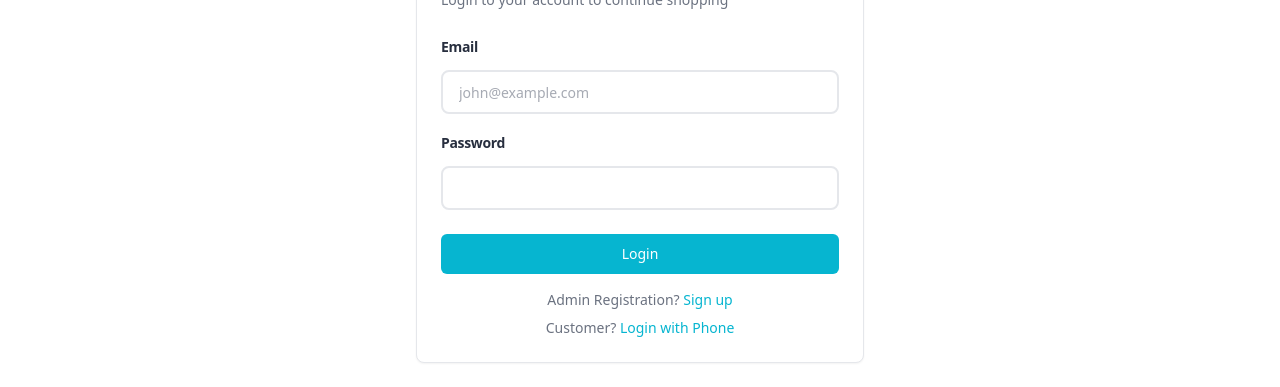
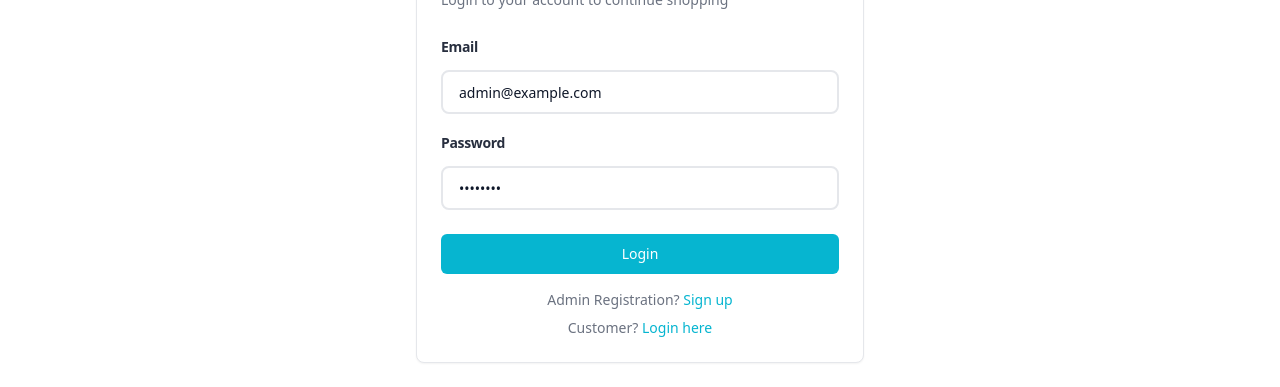
Before and after one commit to mwrueen/ecommerce-frontend, a React (Vite) app: page /login in a window 1280 px wide. Shown: the part 320-707 px from the top of the page. Built offline with nearby package versions, Linux system fonts and the light colour scheme; no server answers.

Commit message:
Demo account

```diff
--- a/src/pages/CustomerAuth.tsx
+++ b/src/pages/CustomerAuth.tsx
@@ -19,6 +19,9 @@ import { RootState } from '@/store';
 import { Mail, Lock, ShieldCheck, ArrowLeft } from 'lucide-react';
 
 type AuthView = 'login' | 'register' | 'forgot-password' | 'reset-password';
+
+const DEMO_CUSTOMER_EMAIL = 'jane@example.com';
+const DEMO_CUSTOMER_PASSWORD = 'password';
 
 const CustomerAuth = () => {
   const navigate = useNavigate();
@@ -45,6 +48,16 @@ const CustomerAuth = () => {
       navigate('/');
     }
   }, [isAuthenticated, user, navigate]);
+
+  useEffect(() => {
+    if (view === 'login' && email === '' && password === '') {
+      setEmail(DEMO_CUSTOMER_EMAIL);
+      setPassword(DEMO_CUSTOMER_PASSWORD);
+    } else if (view !== 'login' && email === DEMO_CUSTOMER_EMAIL && password === DEMO_CUSTOMER_PASSWORD) {
+      setEmail('');
+      setPassword('');
+    }
+  }, [view, email, password]);
 
   const handleLogin = async (e: React.FormEvent) => {
     e.preventDefault();
--- a/src/pages/Login.tsx
+++ b/src/pages/Login.tsx
@@ -10,6 +10,9 @@ import { Card, CardContent, CardDescription, CardFooter, CardHeader, CardTitle }
 import { toast } from 'sonner';
 import { RootState } from '@/store';
 
+const DEMO_ADMIN_EMAIL = 'admin@example.com';
+const DEMO_ADMIN_PASSWORD = 'password';
+
 const Login = () => {
   const navigate = useNavigate();
   const dispatch = useDispatch();
@@ -17,8 +20,8 @@ const Login = () => {
   const { isAuthenticated, user } = useSelector((state: RootState) => state.auth);
 
   const [formData, setFormData] = useState({
-    email: '',
-    password: '',
+    email: DEMO_ADMIN_EMAIL,
+    password: DEMO_ADMIN_PASSWORD,
   });
 
   // Redirect if already authenticated
@@ -99,7 +102,7 @@ const Login = () => {
               <p>
                 Customer?{' '}
                 <Link to="/customer/login" className="text-primary hover:underline font-medium">
-                  Login with Phone
+                  Login here
                 </Link>
               </p>
             </div>
```
